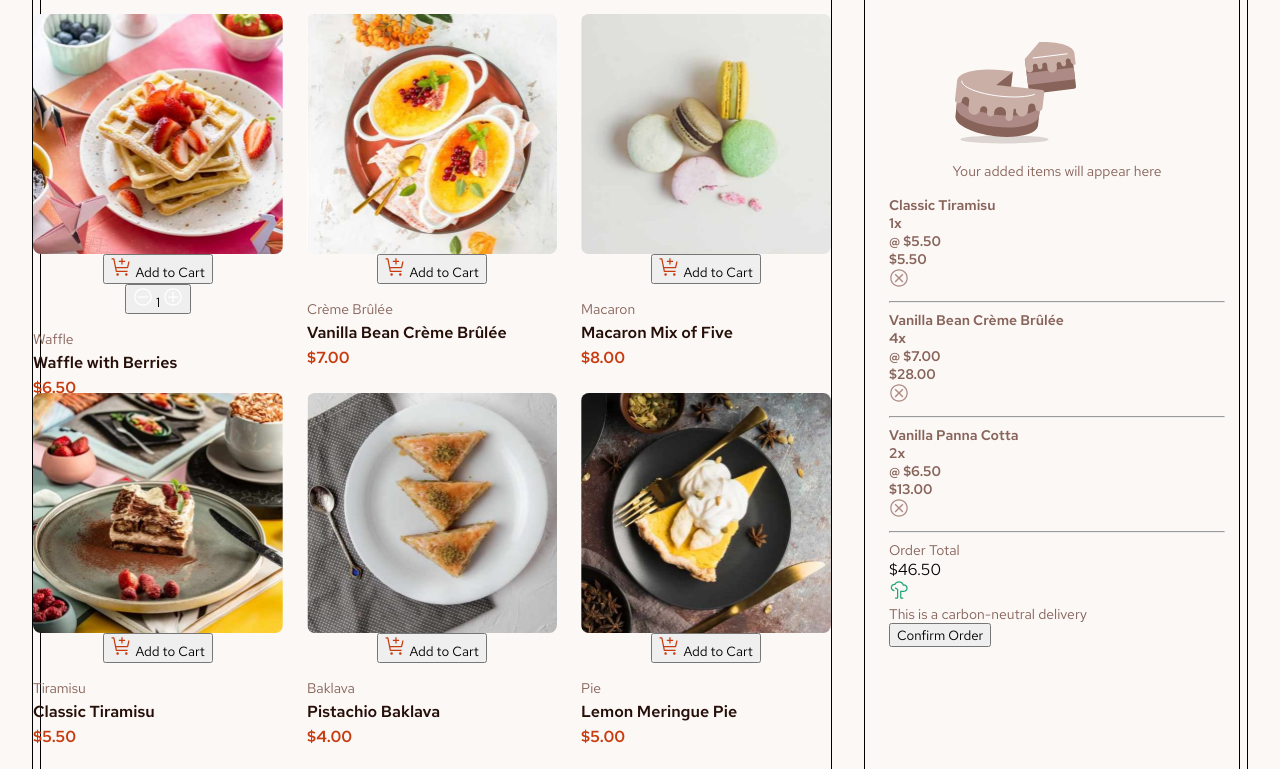
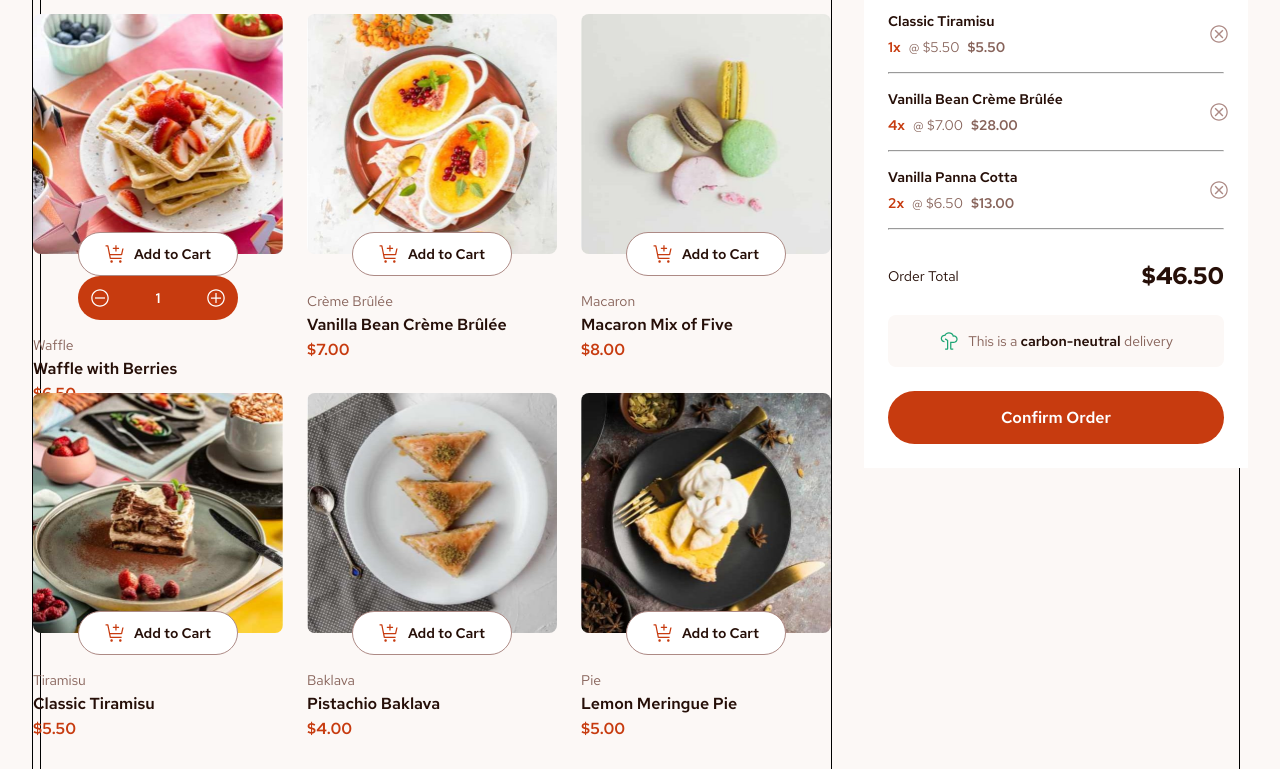
Before and after one commit to jazi29/product-list-with-cart, a plain HTML site: page index.html in a window 1280 px wide. Shown: the part 243-1012 px from the top of the page. Drawn offline with Linux system fonts and the light colour scheme.

Commit message:
Update style.css

```diff
--- a/style.css
+++ b/style.css
@@ -103,7 +103,7 @@ p {
   height: 240px;
   border-radius: 8px;
 }
-.order {
+.order-btn {
   display: flex;
   width: 160px;
   max-width: 160px;
@@ -131,6 +131,27 @@ p {
   cursor: pointer;
 }
 
+.order-btn-click {
+  display: flex;
+  width: 160px;
+  max-width: 160px;
+  padding: 12px;
+  justify-content: space-between;
+  align-items: center;
+
+  border-radius: 999px;
+  background: #c73b0f;
+
+  color: #fff;
+
+  font-size: 14px;
+  font-weight: 600;
+  border: none;
+}
+.order-btn-click svg {
+  cursor: pointer;
+}
+
 .product-info {
   display: flex;
   flex-direction: column;
@@ -150,18 +171,22 @@ p {
   max-width: 384px;
   width: 100%;
   height: 1185px;
-  border: 1px solid black;
+  /* border: 1px solid black; */
+  border-radius: var(--spacing-150, 12px);
 }
 .basket {
   padding: 24px;
   width: 100%;
   width: 384px;
-  height: 300px;
+  /* height: 300px; */
+
+  background-color: #fff;
 }
 h2 {
   padding-bottom: 24px;
 }
-.basket-info-empty {
+
+.basket-empty {
   display: flex;
   flex-direction: column;
   align-items: center;
@@ -169,6 +194,142 @@ h2 {
   padding: 16px;
   gap: 16px;
 }
-.basket-info p {
+
+.basket-empty > p {
   font-weight: 600;
 }
+
+.basket-info-order {
+  display: block;
+}
+.basket-info-empty {
+  display: none;
+}
+
+.basket-info {
+  display: flex;
+  flex-direction: column;
+  align-items: flex-start;
+  gap: 16px;
+  align-self: stretch;
+  margin-right: -5px;
+}
+
+.order-details {
+  display: flex;
+  gap: 10px;
+  align-items: flex-start;
+}
+
+.order-choose {
+  display: flex;
+  flex-direction: row;
+
+  justify-content: space-between;
+  align-items: center;
+  align-self: stretch;
+}
+.order-description {
+  display: flex;
+  flex-direction: column;
+  align-items: flex-start;
+  gap: 8px;
+}
+.order-description > p {
+  font-weight: 600;
+  color: #260f08;
+}
+.order-details {
+  display: flex;
+  gap: 8px;
+}
+.product-quantity {
+  color: #c73b0f;
+  font-weight: 600;
+}
+.product-total {
+  font-weight: 600;
+}
+
+hr {
+  background: #f5eeec;
+  width: 336px;
+  height: 1px;
+  align-self: stretch;
+
+  padding: 0;
+  margin: 0;
+}
+
+.order-total {
+  display: flex;
+  flex-direction: column;
+  align-items: center;
+  padding-top: 30px;
+  gap: 24px;
+}
+
+.total-price {
+  display: flex;
+  justify-content: space-between;
+  align-items: center;
+  align-self: stretch;
+}
+.total-price > p {
+  color: #260f08;
+}
+
+.total-price > span {
+  color: #260f08;
+  font-size: 24px;
+  font-weight: 700;
+}
+
+.order-delivery {
+  display: flex;
+  padding: 16px;
+  flex-direction: column;
+  justify-content: center;
+  align-items: center;
+  gap: 24px;
+  align-self: stretch;
+  border-radius: 8px;
+  background: #fcf8f6;
+}
+
+.order-delivery > div {
+  display: flex;
+  flex-direction: row;
+  justify-content: center;
+  align-items: center;
+  gap: 8px;
+  align-self: stretch;
+}
+
+.order-delivery p > span {
+  color: #260f08;
+  font-size: 14px;
+  font-weight: 600;
+}
+
+.confirm-btn {
+  width: 336px;
+  display: flex;
+  padding: 16px 24px;
+  justify-content: center;
+  align-items: center;
+  gap: 8px;
+  align-self: stretch;
+
+  border-radius: 999px;
+  background: #c73b0f;
+  border: none;
+  color: #fff;
+
+  font-size: 16px;
+  font-style: normal;
+  font-weight: 600;
+  line-height: normal;
+
+  cursor: pointer;
+}
```
